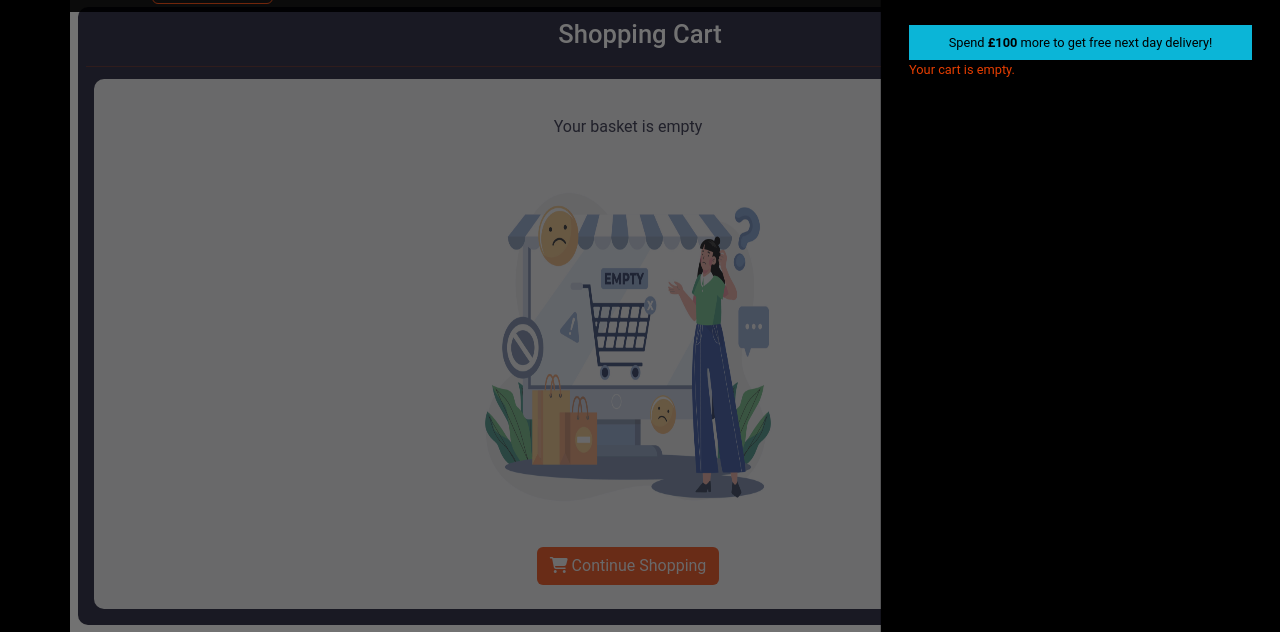
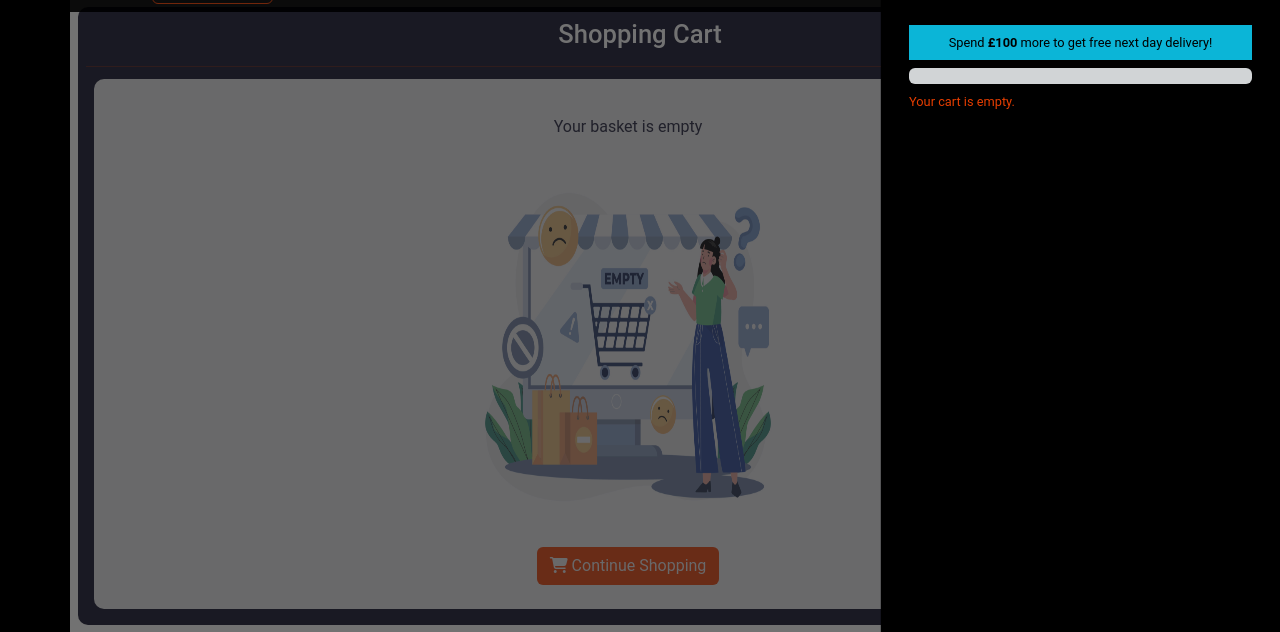
Before and after one commit to GOkwori/Grizk, a Django app: page /cart/ in a window 1280 px wide, after a click on "£0.00". Shown: the part 110-742 px from the top of the page. Run offline with Django 5.2, Linux system fonts and the light colour scheme; some libraries are stand-ins or nearby versions.

Commit message:
Update delivery progress bar based on total and free delivery delta

```diff
--- a/templates/base.html
+++ b/templates/base.html
@@ -1,5 +1,4 @@
 {% load static %}
-
 
 <!doctype html>
 <html lang="en">
@@ -117,6 +116,9 @@
                 <p class="mb-0 p-2 bg-info shadow-sm text-black text-center">
                     Spend <strong>£{{ free_delivery_delta }}</strong> more to get free next day delivery!
                 </p>
+                <div class="progress my-2">
+                    <div class="progress-bar" role="progressbar" id="delivery-progress" aria-valuemin="0" aria-valuemax="100"></div>
+                </div>
                 {% endif %}
 
                 {% if cart_items %}
@@ -195,6 +197,13 @@
                     return new bootstrap.Toast(toastEl)
                 });
                 toastList.forEach(toast => toast.show());
+
+                // Calculate and update progress bar
+                var total = {{ total }};
+                var freeDeliveryDelta = {{ free_delivery_delta }};
+                var progress = (total / (total + freeDeliveryDelta)) * 100;
+                document.getElementById('delivery-progress').style.width = progress + '%';
+                document.getElementById('delivery-progress').innerText = progress.toFixed(0) + '%';
             });
         </script>
         {% endblock %}
```
